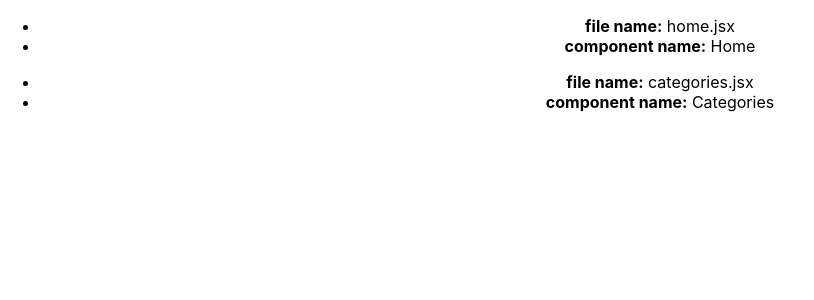
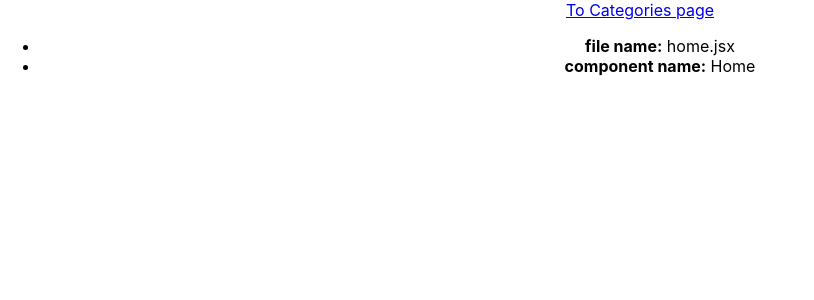
Before and after one commit to veykos/react-workshop-ecommerce-wildcode, a React (Create React App) app: page / in a window 1280 px wide. Shown: the top 300 px of the page, without its empty margins (0-814 px from the left). Built offline with nearby package versions, Linux system fonts and the light colour scheme.

Commit message:
Step 2: Adding basic routing

```diff
--- a/package.json
+++ b/package.json
@@ -8,6 +8,7 @@
     "@testing-library/user-event": "^13.5.0",
     "react": "^18.2.0",
     "react-dom": "^18.2.0",
+    "react-router-dom": "^6.4.2",
     "react-scripts": "5.0.1",
     "web-vitals": "^2.1.4"
   },
--- a/src/App.js
+++ b/src/App.js
@@ -1,13 +1,15 @@
-import logo from './logo.svg';
 import './App.css';
+import { BrowserRouter as Router, Routes, Route } from 'react-router-dom';
 import Categories from './pages/categories';
 import Home from './pages/home';
 
 function App() {
   return (
     <div className="App">
-      <Home />
-      <Categories />
+        <Routes>
+          <Route path={'/'} element={<Home />} />
+          <Route path={'/categories'} element={<Categories />} />
+        </Routes>
     </div>
   );
 
--- a/src/index.js
+++ b/src/index.js
@@ -3,11 +3,14 @@ import ReactDOM from 'react-dom/client';
 import './index.css';
 import App from './App';
 import reportWebVitals from './reportWebVitals';
-
+import { BrowserRouter as Router } from 'react-router-dom';
 const root = ReactDOM.createRoot(document.getElementById('root'));
 root.render(
   <React.StrictMode>
-    <App />
+    <Router>
+
+      <App />
+    </Router>
   </React.StrictMode>
 );
 
--- a/src/pages/home.jsx
+++ b/src/pages/home.jsx
@@ -1,6 +1,9 @@
+import {Link} from 'react-router-dom'
+
 export default function Home() {
     return (
       <div>
+      <Link to={'/categories'} >To Categories page</Link>
         <ul>
           <li>
             <b>file name:</b> home.jsx
```
Also changed, not shown: 1 other file (tests, documents, lock files or other folders).
